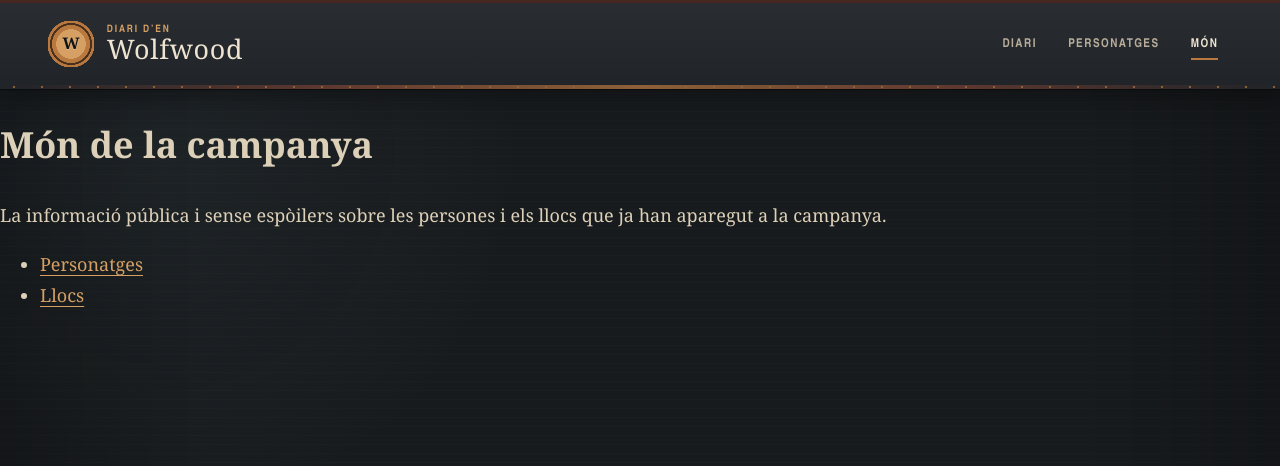
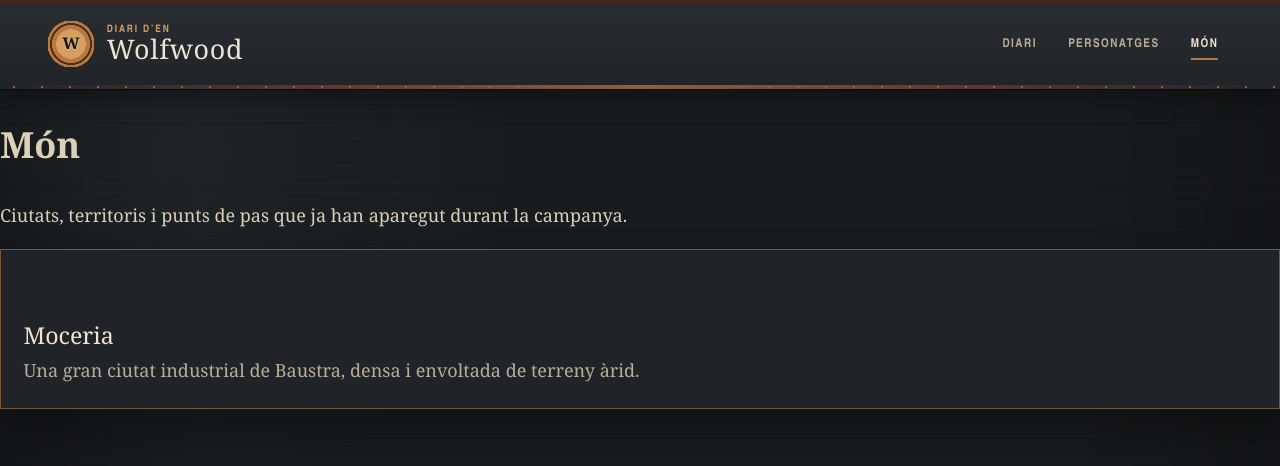
Before and after one commit to xafarre/diaridenwolfwood, a Jekyll site: the page built from world/index.md, in a window 1280 px wide and 900 px high. Shown: the top 466 px of the window. Built offline with Jekyll 4.4.1, drawn with Linux system fonts in a browser that asks for light colours; some web fonts are replaced.

Commit message:
Separate Personatges and Món navigation

```diff
--- a/_layouts/default.html
+++ b/_layouts/default.html
@@ -27,7 +27,7 @@
         <nav class="site-nav" aria-label="Navegació principal">
           <a{% if page.url contains '/diary/' %} class="is-current" aria-current="page"{% endif %} href="{{ '/diary/' | relative_url }}">Diari</a>
           <a{% if page.url contains '/world/characters/' %} class="is-current" aria-current="page"{% endif %} href="{{ '/world/characters/' | relative_url }}">Personatges</a>
-          <a{% if page.url == '/world/' %} class="is-current" aria-current="page"{% endif %} href="{{ '/world/' | relative_url }}">Món</a>
+          <a{% if page.url == '/world/' or page.url contains '/world/places/' %} class="is-current" aria-current="page"{% endif %} href="{{ '/world/' | relative_url }}">Món</a>
         </nav>
       </div>
     </header>
--- a/world/index.md
+++ b/world/index.md
@@ -1,10 +1,7 @@
 ---
 layout: world_index
-title: "Món de la campanya"
+title: "Món"
+item_type: place
 ---
 
-La informació pública i sense espòilers sobre les persones i els llocs que ja
-han aparegut a la campanya.
-
-- [Personatges]({{ '/world/characters/' | relative_url }})
-- [Llocs]({{ '/world/places/' | relative_url }})
+Ciutats, territoris i punts de pas que ja han aparegut durant la campanya.
```
Also changed, not shown: world/characters/index.md (+1 -1 lines).
